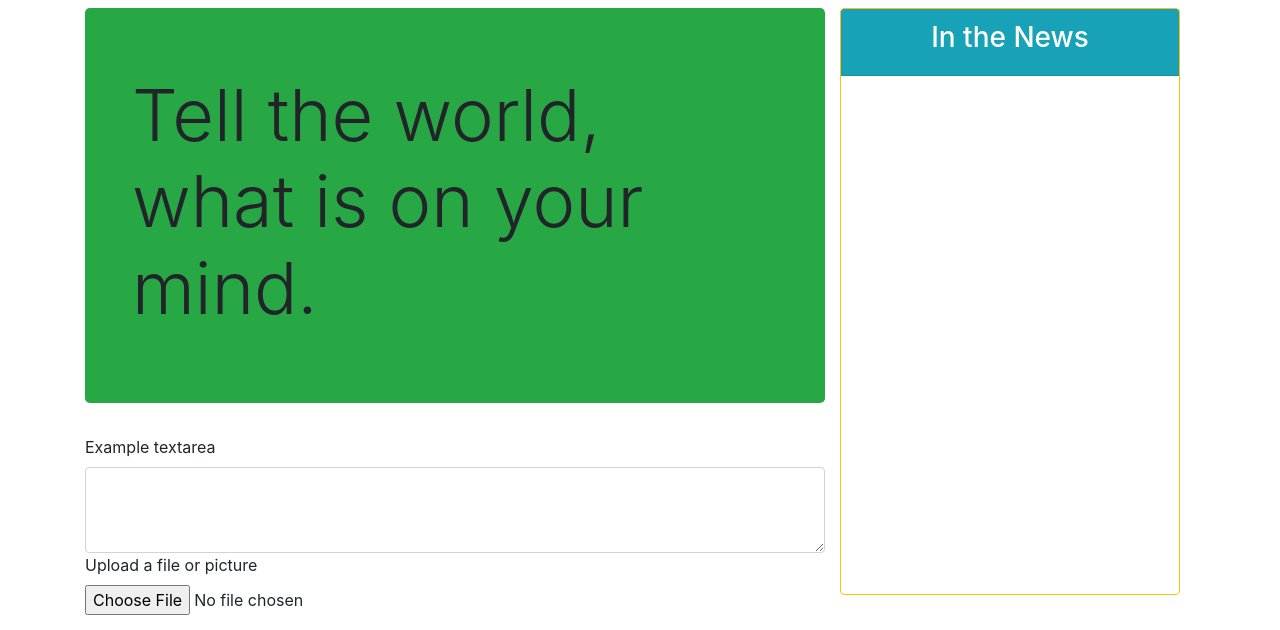
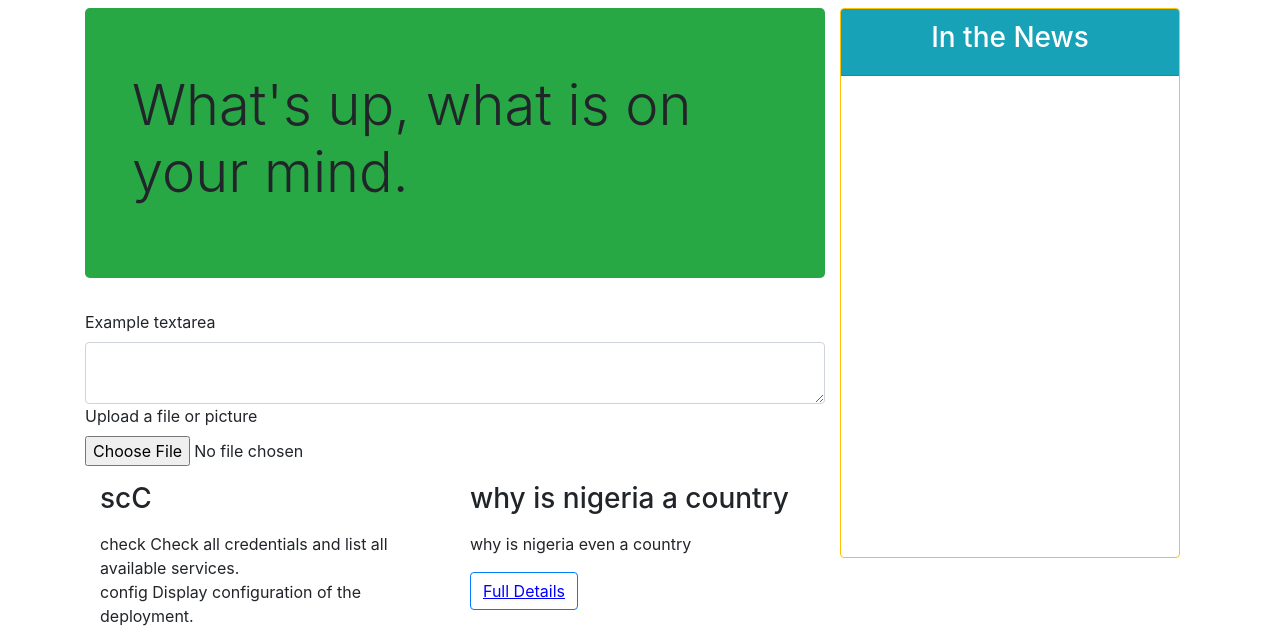
Before and after one commit to dolastack/naijarants, a Django app: page / in a window 1280 px wide. Shown: the part 56-686 px from the top of the page. Run offline with Django 3.2, Linux system fonts and the light colour scheme; data comes from the database, SQL or seed files in the repository; parts of the project's set-up code (start-up, migrations or seed data) failed here and were passed over; some libraries are stand-ins or nearby versions.

Commit message:
jumbo work

```diff
--- a/templates/index.html
+++ b/templates/index.html
@@ -15,15 +15,14 @@
               <div class="jumbotron bg-success" style="width: 100%;">
                 <div class="container">
 
-                  <h3 class="display-3">Tell the world, what is on your mind.</h3>
-
+                  <h3 class="display-4">What's up, what is on your mind.</h3>
                 </div>
 
              </div> <!-- Jumbotron  -->
               <form style="width: 100%;">
                 <div class="form-group">
                   <label for="exampleFormControlTextarea1">Example textarea</label>
-                  <textarea class="form-control" id="exampleFormControlTextarea1" rows="3"></textarea>
+                  <textarea class="form-control" id="exampleFormControlTextarea1"></textarea>
                   <label for="exampleFormControlFile1">Upload a file or picture</label>
                   <input type="file" class="form-control-file" id="exampleFormControlFile1">
                 </div>
```
